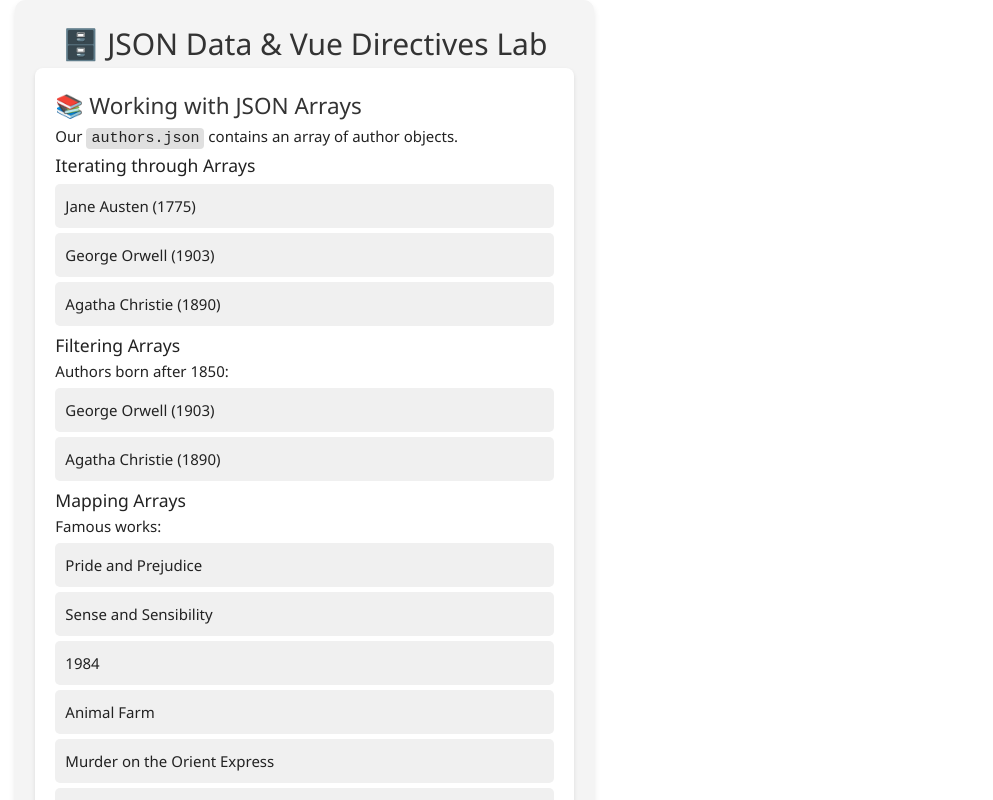
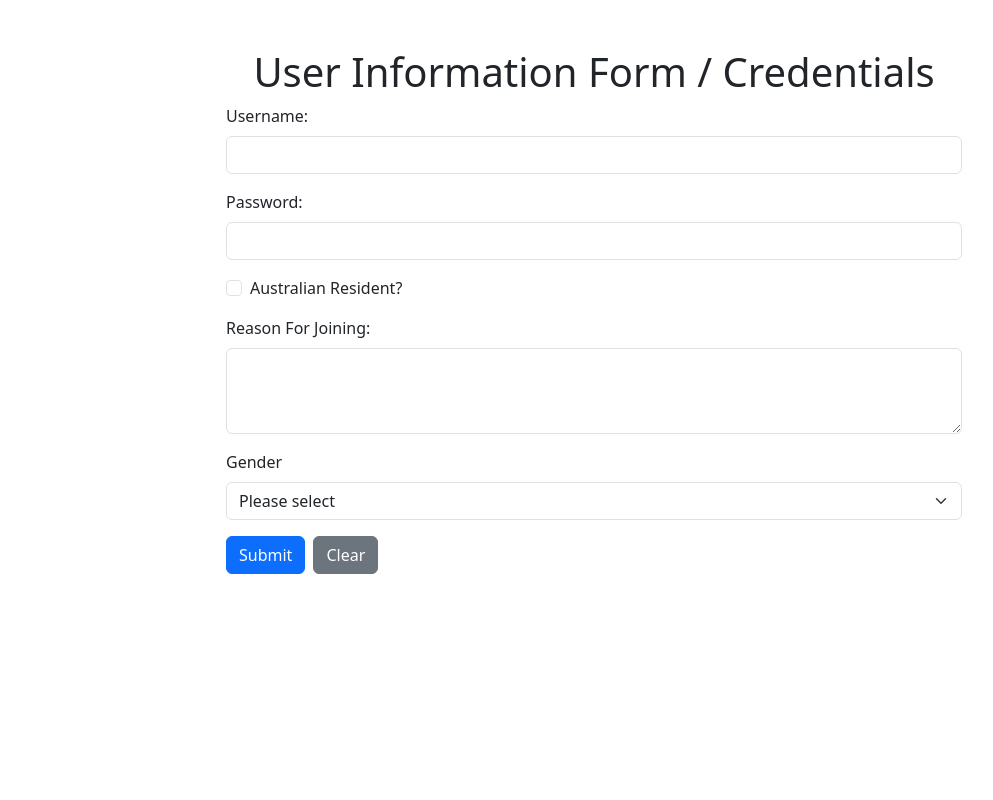
Before and after one commit to zxue0021/zxue-library, a Vue app: page / in a window 1280 px wide. Shown: the top 800 px of the page, without its empty margins (46-1039 px from the left). Built offline with nearby package versions, Linux system fonts and the light colour scheme.

Commit message:
week3 Lab tasks for eFolio

```diff
--- a/package.json
+++ b/package.json
@@ -13,6 +13,7 @@
     "format": "prettier --write --experimental-cli src/"
   },
   "dependencies": {
+    "bootstrap": "^5.3.8",
     "vue": "^3.5.40"
   },
   "devDependencies": {
--- a/src/App.vue
+++ b/src/App.vue
@@ -1,10 +1,13 @@
 <script setup>
-import JsonData from './components/JSON.vue'
+import LibraryRegistrationForm from './components/LibraryRegistrationForm.vue'
+// import JsonData from './components/JSON.vue'
 </script>
 
 <template>
   <main>
-    <JsonData />
+    <!-- <JsonData /> -->
+
+    <LibraryRegistrationForm />
   </main>
 </template>
 
--- a/src/assets/base.css
+++ b/src/assets/base.css
@@ -36,6 +36,7 @@
   --section-gap: 160px;
 }
 
+/*
 @media (prefers-color-scheme: dark) {
   :root {
     --color-background: var(--vt-c-black);
@@ -49,6 +50,7 @@
     --color-text: var(--vt-c-text-dark-2);
   }
 }
+*/
 
 *,
 *::before,
--- /dev/null
+++ b/src/components/LibraryRegistrationForm.vue
@@ -0,0 +1,190 @@
+<template>
+  <div class="container mt-5">
+    <div class="row">
+      <div class="col-sm-8 offset-sm-2 col-md-8 offset-md-2">
+        <h1 class="text-center">
+          User Information Form / Credentials
+        </h1>
+
+        <form @submit.prevent="submitForm">
+          <div class="mb-3">
+            <label for="username" class="form-label">
+              Username:
+            </label>
+
+            <input
+              type="text"
+              class="form-control"
+              id="username"
+              v-model="formData.username"
+            >
+          </div>
+
+          <div class="mb-3">
+            <label for="password" class="form-label">
+              Password:
+            </label>
+
+            <input
+              type="password"
+              class="form-control"
+              id="password"
+              v-model="formData.password"
+            >
+          </div>
+
+          <div class="mb-3 form-check">
+            <input
+              type="checkbox"
+              class="form-check-input"
+              id="isAustralian"
+              v-model="formData.isAustralian"
+            >
+
+            <label
+              for="isAustralian"
+              class="form-check-label"
+            >
+              Australian Resident?
+            </label>
+          </div>
+
+          <div class="mb-3">
+            <label for="reason" class="form-label">
+              Reason For Joining:
+            </label>
+
+            <textarea
+              class="form-control"
+              id="reason"
+              rows="3"
+              v-model="formData.reason"
+            ></textarea>
+          </div>
+
+          <div class="mb-3">
+            <label for="gender" class="form-label">
+              Gender
+            </label>
+
+            <select
+              class="form-select"
+              id="gender"
+              v-model="formData.gender"
+            >
+              <option value="">Please select</option>
+              <option value="female">Female</option>
+              <option value="male">Male</option>
+              <option value="other">Other</option>
+            </select>
+          </div>
+
+          <button
+            type="submit"
+            class="btn btn-primary me-2"
+          >
+            Submit
+          </button>
+
+          <button
+            type="button"
+            class="btn btn-secondary"
+            @click="clearForm"
+          >
+            Clear
+          </button>
+        </form>
+      </div>
+    </div>
+
+    <div
+      class="row mt-5"
+      v-if="submittedCards.length"
+    >
+      <div class="d-flex flex-wrap justify-content-start">
+        <div
+          v-for="(card, index) in submittedCards"
+          :key="index"
+          class="card m-2"
+          style="width: 18rem;"
+        >
+          <div class="card-header">
+            User Information
+          </div>
+
+          <ul class="list-group list-group-flush">
+            <li class="list-group-item">
+              Username: {{ card.username }}
+            </li>
+
+            <li class="list-group-item">
+              Password: {{ card.password }}
+            </li>
+
+            <li class="list-group-item">
+              Australian Resident:
+              {{ card.isAustralian ? 'Yes' : 'No' }}
+            </li>
+
+            <li class="list-group-item">
+              Gender: {{ card.gender }}
+            </li>
+
+            <li class="list-group-item">
+              Reason: {{ card.reason }}
+            </li>
+          </ul>
+        </div>
+      </div>
+    </div>
+  </div>
+</template>
+
+<script setup>
+import { ref } from 'vue'
+
+const formData = ref({
+  username: '',
+  password: '',
+  isAustralian: false,
+  reason: '',
+  gender: ''
+})
+
+const submittedCards = ref([])
+
+const submitForm = () => {
+  submittedCards.value.push({
+    ...formData.value
+  })
+}
+
+const clearForm = () => {
+  formData.value = {
+    username: '',
+    password: '',
+    isAustralian: false,
+    reason: '',
+    gender: ''
+  }
+}
+</script>
+
+<style scoped>
+.card {
+  border: 1px solid #ccc;
+  border-radius: 10px;
+  box-shadow: 0 2px 4px rgba(0, 0, 0, 0.1);
+}
+
+.card-header {
+  background-color: #275FDA;
+  color: white;
+  padding: 10px;
+  border-radius: 10px 10px 0 0;
+}
+
+.list-group-item {
+  padding: 10px;
+}
+</style>
--- a/src/main.js
+++ b/src/main.js
@@ -1,4 +1,7 @@
-import './assets/main.css'
+//import './assets/main.css'
+// import './style.css'
+
+import 'bootstrap/dist/css/bootstrap.min.css'
 
 import { createApp } from 'vue'
 import App from './App.vue'
--- /dev/null
+++ b/src/style.css
@@ -0,0 +1,30 @@
+/* Tag selectors */
+
+h1 {
+  text-align: center;
+  margin-top: 20px;
+  text-shadow: 4px 4px 8px rgba(0, 0, 0, 0.5);
+}
+
+/* Class selectors */
+
+.form {
+  text-align: center;
+  margin-top: 50px;
+}
+
+/* ID selectors */
+
+#username:focus,
+#password:focus,
+#isAustralian:focus,
+#reason:focus {
+  border-color: #FF6347;
+  background-color: #FFEBE8;
+}
+
+/* Attribute selectors */
+
+select[id="gender"] {
+  background-color: #d3d3d3;
+}
```
Also changed, not shown: 1 other file (tests, documents, lock files or other folders).
